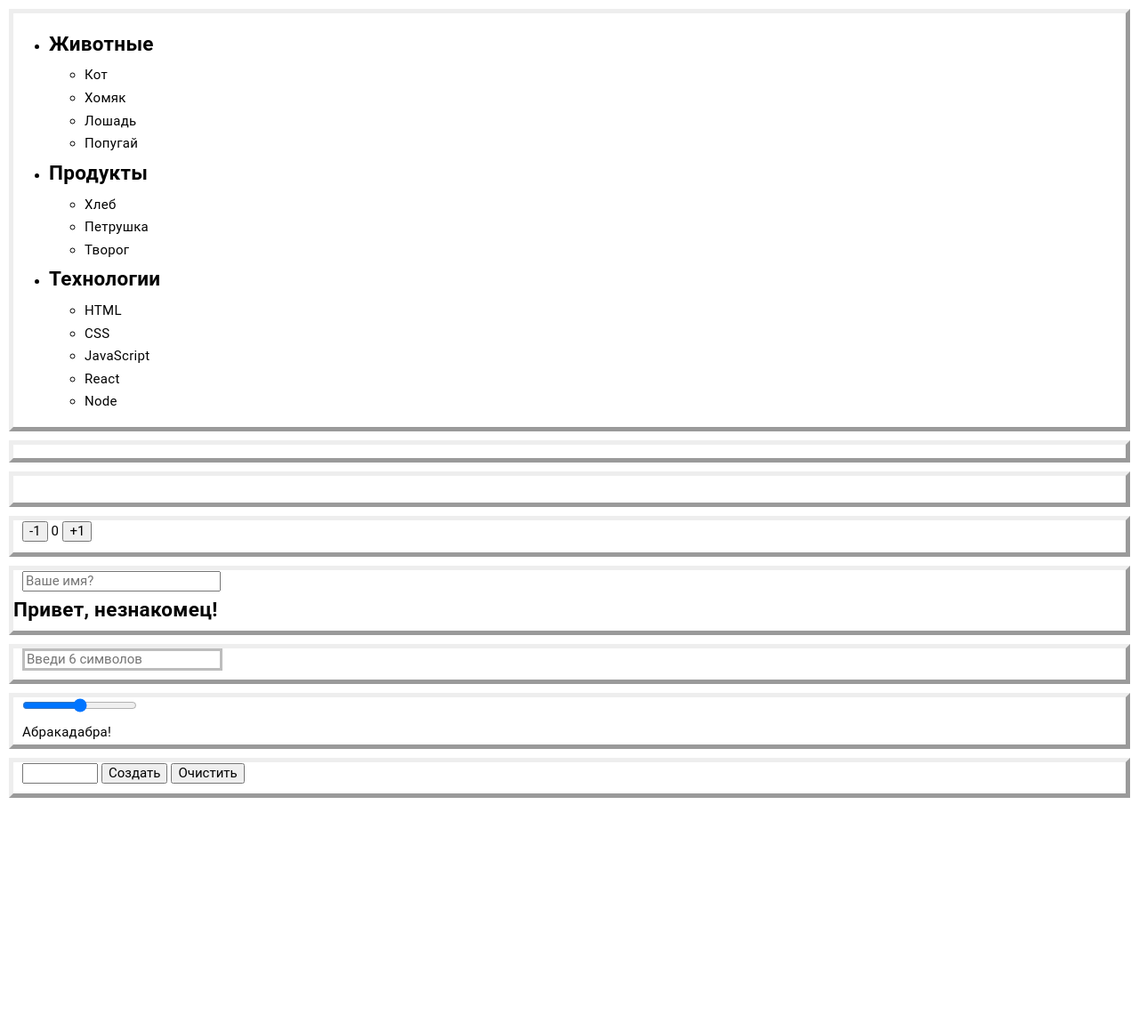
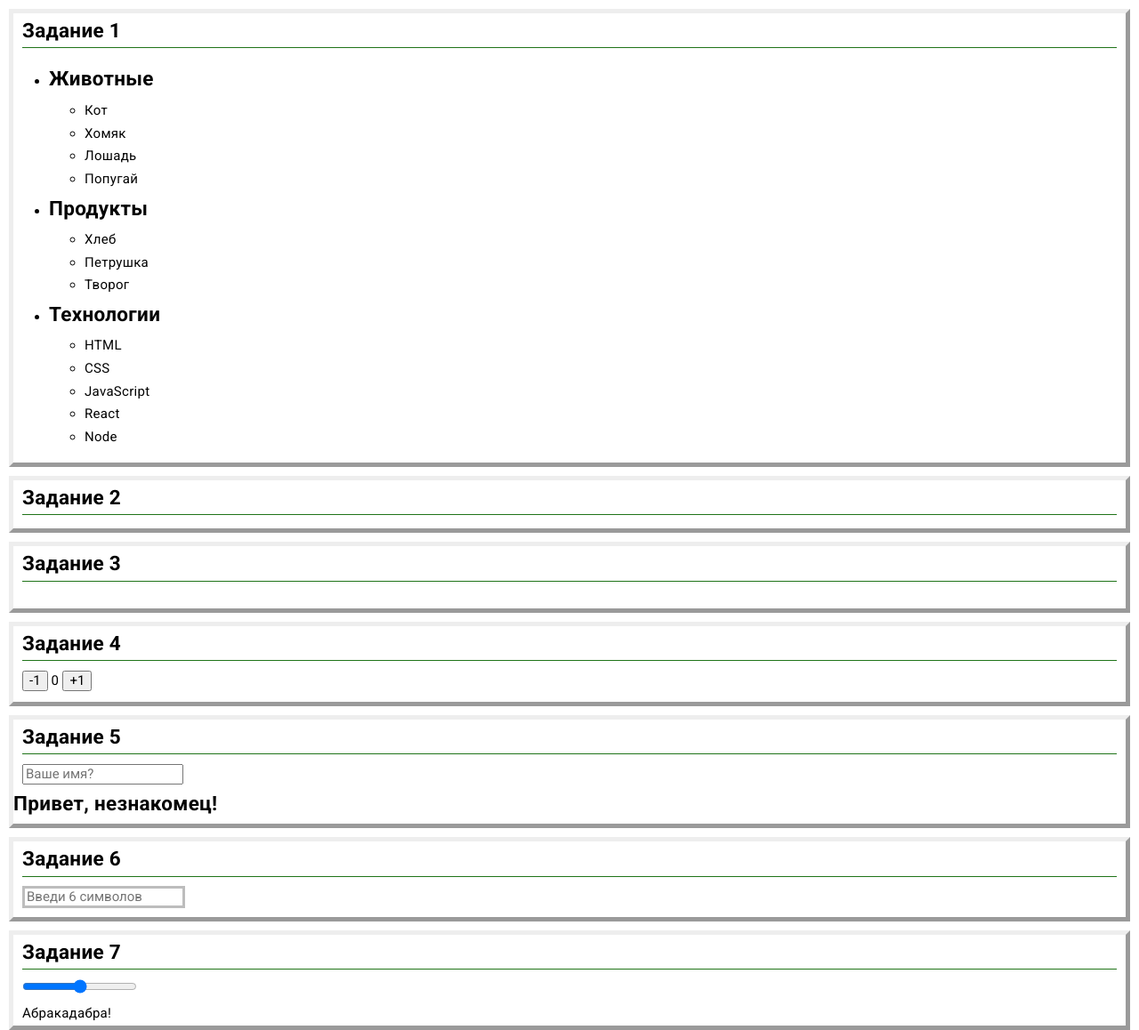
Before and after one commit to MeatyRenegade/goit-js-hw-07, a plain HTML site: page index.html in a window 1280 px wide. Shown: the whole page at 89% size. Before the commit the page ends 907 px from the top, so only its background shows below. Drawn offline with nearby package versions, Linux system fonts and the light colour scheme.

Commit message:
Добавлена разметка и заголовки

```diff
--- a/index.html
+++ b/index.html
@@ -1,19 +1,24 @@
 <!DOCTYPE html>
-<html lang="en">
+<html lang="ru">
   <head>
     <meta charset="UTF-8" />
     <meta http-equiv="X-UA-Compatible" content="IE=edge" />
     <meta name="viewport" content="width=device-width, initial-scale=1.0" />
     <title>Goit-js-hw-07</title>
     <link
+      href="https://fonts.googleapis.com/css2?family=Roboto:wght@400;500;700;900&display=swap"
       rel="stylesheet"
-      href="https://cdn.jsdelivr.net/npm/modern-normalize@1.0.0/modern-normalize.min.css"
+    />
+    <link
+      rel="stylesheet"
+      href="https://cdnjs.cloudflare.com/ajax/libs/modern-normalize/1.0.0/modern-normalize.min.css"
     />
     <link rel="stylesheet" href="./css/styles.css" />
   </head>
   <body>
     <!-- task-1 -->
     <section class="task__section">
+      <h2 class="task__header">Задание 1</h2>
       <ul id="categories">
         <li class="item">
           <h2>Животные</h2>
@@ -50,16 +55,19 @@
 
     <!-- task-2 -->
     <section class="task__section">
+      <h2 class="task__header">Задание 2</h2>
       <ul id="ingredients"></ul>
     </section>
 
     <!-- task-3 -->
     <section class="task__section">
+      <h2 class="task__header">Задание 3</h2>
       <ul id="gallery"></ul>
     </section>
 
     <!-- task-4 -->
     <section class="task__section">
+      <h2 class="task__header">Задание 4</h2>
       <div id="counter">
         <button type="button" data-action="decrement">-1</button>
         <span id="value">0</span>
@@ -69,12 +77,14 @@
 
     <!-- task-5 -->
     <section class="task__section">
+      <h2 class="task__header">Задание 5</h2>
       <input type="text" placeholder="Ваше имя?" id="name-input" />
       <h1>Привет, <span id="name-output">незнакомец</span>!</h1>
     </section>
 
     <!-- task-6 -->
     <section class="task__section">
+      <h2 class="task__header">Задание 6</h2>
       <input
         type="text"
         id="validation-input"
@@ -85,29 +95,18 @@
 
     <!-- task-7 -->
     <section class="task__section">
+      <h2 class="task__header">Задание 7</h2>
       <input id="font-size-control" type="range" />
       <br />
       <span id="text">Абракадабра!</span>
     </section>
 
-    <!-- task-8 -->
-    <section class="task__section">
-      <div id="controls">
-        <input type="number" min="0" max="100" step="1" />
-        <button type="button" data-action="render">Создать</button>
-        <button type="button" data-action="destroy">Очистить</button>
-      </div>
-
-      <div id="boxes"></div>
-    </section>
-
-    <script src="./js/task-1.js"></script>
-    <!-- <script src="./js/task-2.js"></script> -->
-    <!-- <script src="./js/task-3.js"></script> -->
-    <!-- <script src="./js/task-4.js"></script> -->
-    <!-- <script src="./js/task-5.js"></script> -->
-    <!-- <script src="./js/task-6.js"></script> -->
-    <!-- <script src="./js/task-7.js"></script> -->
-    <!-- <script src="./js/task-8.js"></script> -->
+    <script type="module" src="./js/task-1.js"></script>
+    <script type="module" src="./js/task-2.js"></script>
+    <script type="module" src="./js/task-3.js"></script>
+    <script type="module" src="./js/task-4.js"></script>
+    <script type="module" src="./js/task-5.js"></script>
+    <script type="module" src="./js/task-6.js"></script>
+    <script type="module" src="./js/task-7.js"></script>
   </body>
 </html>
```
